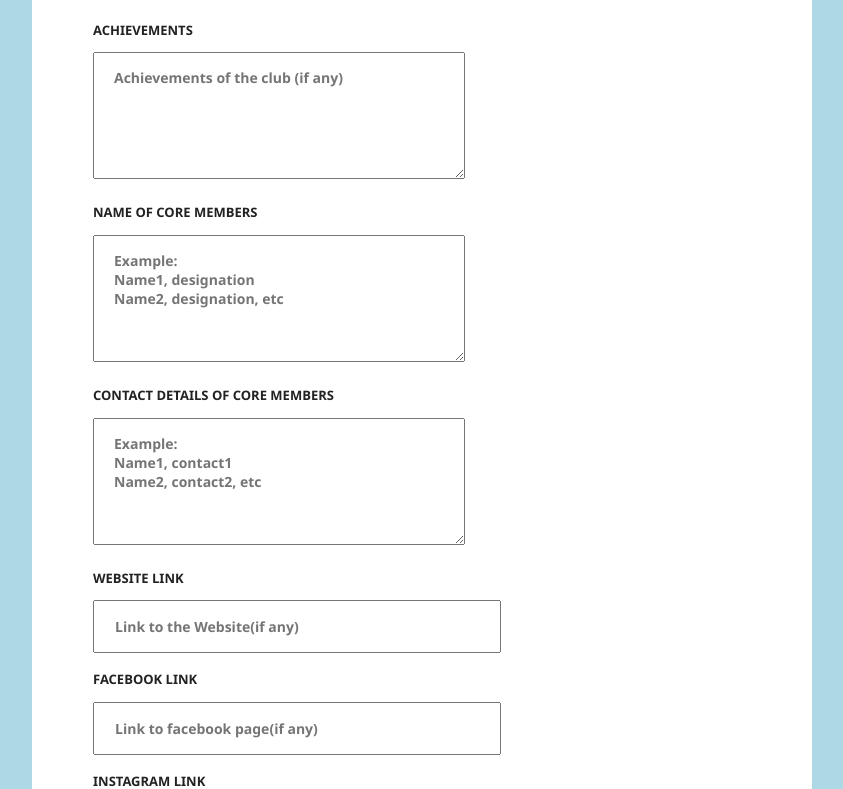
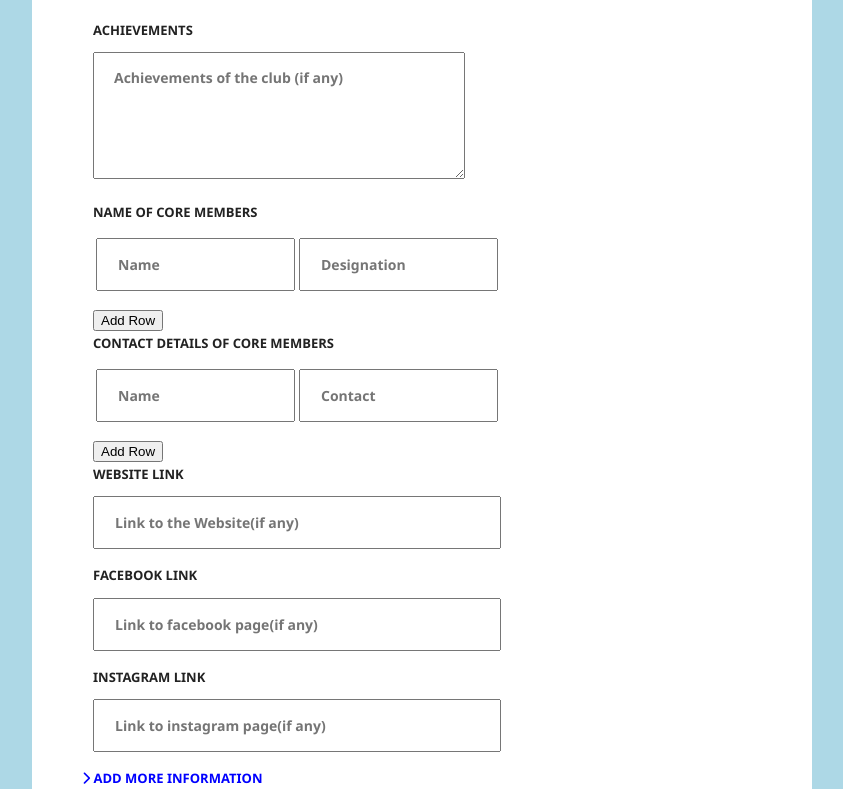
Before and after one commit to NoisyBotDude/daemon-project, a Flask app: page /admin/club/add in a window 1280 px wide. Shown: the part 588-1377 px from the top of the page, without its empty margins (218-1061 px from the left). Run offline with Flask 2, Linux system fonts and the light colour scheme; the visitor is signed in with stand-in values (Sample User, id 1); some libraries are stand-ins or nearby versions.

Commit message:
feat: added member tables

```diff
--- a/club_app/static/js/club_add.js
+++ b/club_app/static/js/club_add.js
@@ -9,3 +9,41 @@ function loadMore() {
         addInfoLink.innerHTML = '<i class="fas fa-chevron-right"></i>' + 'Add more information';
     }
 }
+
+// function addRow() {
+//     let x = 2;
+
+//     let row = document.createElement('tr');
+//     let column1 = document.createElement("td");
+
+//     const column1text = document.createTextNode(`Row ${x} Column 1`);
+
+//     column1.appendChild(column1text);
+//     let column2 = document.createElement("td");
+//     const column2text = document.createTextNode(`Row ${x} Column 2`);
+//     column2.appendChild(column2text);
+
+//     row.appendChild(column1);
+//     row.appendChild(column2);
+
+//     document.getElementsByClassName('table').appendChild(row);
+//     x++;
+// }
+
+function addRowMembers() {
+    var table = document.getElementById("table-1");
+    var row = table.insertRow(0);
+    var cell1 = row.insertCell(0);
+    var cell2 = row.insertCell(1);
+    cell1.innerHTML = "<input type='text' name= 'core-members' id='core-members-name-1' placeholder='Name' required>"
+    cell2.innerHTML = "<input type='text' name= 'core-members' id='core-members-details-1' placeholder='Designation' required>";
+}
+
+function addRowContacts() {
+    var table = document.getElementById("table-2");
+    var row = table.insertRow(0);
+    var cell1 = row.insertCell(0);
+    var cell2 = row.insertCell(1);
+    cell1.innerHTML = "<input type='text' name= 'core-members' id='core-members-name-2' placeholder='Name' required>"
+    cell2.innerHTML = "<input type='text' name= 'core-members' id='core-members-details-2' placeholder='Contact' required>";
+}
--- a/club_app/templates/admin/club_add.html
+++ b/club_app/templates/admin/club_add.html
@@ -1,5 +1,6 @@
 <!DOCTYPE html>
 <html lang="en">
+
 <head>
     <meta charset="UTF-8">
     <meta http-equiv="X-UA-Compatible" content="IE=edge">
@@ -9,35 +10,62 @@
     <script src="https://kit.fontawesome.com/433788771e.js" crossorigin="anonymous"></script>
     <link rel="stylesheet" href="/static/css/admin/club_add.css">
 </head>
+
 <body>
     <h1 style="text-align: center;"> Add Club Form</h1>
     <div class=container>
-        <form id="add-form" class="add-form" action="{{ url_for('admin.add_response') }}" method="POST" enctype="multipart/form-data">
+        <form id="add-form" class="add-form" action="{{ url_for('admin.add_response') }}" method="POST"
+            enctype="multipart/form-data">
             <div class="form-row">
                 <label for="name">Club Name</label>
                 <input type="text" name="name" id="name" placeholder="Club Name" required>
             </div>
             <div class="form-row">
                 <label for="description">Description</label>
-                <textarea name="description" id="description" cols="35" rows="5" placeholder="Short Description of the club" required></textarea>
+                <textarea name="description" id="description" cols="35" rows="5"
+                    placeholder="Short Description of the club" required></textarea>
             </div>
             <div class="form-row">
                 <label for="recruitement">Recruitement Process</label>
-                <textarea name="recruitement" id="recruitement" cols="35" rows="5" placeholder="Recruitement Process of the club"></textarea>
+                <textarea name="recruitement" id="recruitement" cols="35" rows="5"
+                    placeholder="Recruitement Process of the club"></textarea>
             </div>
             <div class="form-row">
                 <label for="achievements">Achievements</label>
-                <textarea name="achievements" id="achievemnets" cols="35" rows="5" placeholder="Achievements of the club (if any)"></textarea>
+                <textarea name="achievements" id="achievemnets" cols="35" rows="5"
+                    placeholder="Achievements of the club (if any)"></textarea>
             </div>
             <div class="form-row">
                 <label for="core-members">Name of core members</label>
-                <textarea name="core-members" id="core-members" cols="35" rows="5"
-                                        placeholder="Example:&#10;Name1, designation&#10;Name2, designation, etc" required></textarea>
+                <table id="table-1">
+                    <tbody>
+                        <tr>
+                            <td>
+                                <input type="text" name="core-members" id="core-members-name-1" placeholder="Name" required>
+                            </td>
+                            <td>
+                                <input type="text" name="core-members" id="core-members-details-1" placeholder="Designation" required>
+                            </td>
+                        </tr>
+                    </tbody>
+                </table>
+                <button id="add-row" onclick="addRowMembers()" type="button">Add Row</button>
             </div>
             <div class="form-row">
-                <label for="contact-details">Contact details of core members</label>
-                <textarea name="contact-details" id="contact-details" cols="35" rows="5"
-                                        placeholder="Example:&#10;Name1, contact1&#10;Name2, contact2, etc" required></textarea>
+                <label for="core-members">Contact Details of Core Members</label>
+                <table id="table-2">
+                    <tbody>
+                        <tr>
+                            <td>
+                                <input type="text" name="core-members" id="core-members-name-2" placeholder="Name" required>
+                            </td>
+                            <td>
+                                <input type="text" name="core-members" id="core-members-details-2" placeholder="Contact" required>
+                            </td>
+                        </tr>
+                    </tbody>
+                </table>
+                <button id="add-row" onclick="addRowContacts()" type="button">Add Row</button>
             </div>
             <div class="form-row">
                 <label for="website-link">Website Link</label>
@@ -49,7 +77,8 @@
             </div>
             <div class="form-row">
                 <label for="instagram-link">Instagram Link</label>
-                <input type="url" name="instagram-link" id="instagram-link" placeholder="Link to instagram page(if any)">
+                <input type="url" name="instagram-link" id="instagram-link"
+                    placeholder="Link to instagram page(if any)">
             </div>
             <div class="form-text">
                 <a class="add-info-link" onclick="loadMore()" href="#" id="add-info-link">
@@ -59,19 +88,23 @@
                 <div class="add-info" style="display: none;">
                     <div class="form-row">
                         <label for="twitter-link">Twitter Link</label>
-                        <input type="url" name="twitter-link" id="twitter-link" placeholder="Link to twitter page(if any)">
+                        <input type="url" name="twitter-link" id="twitter-link"
+                            placeholder="Link to twitter page(if any)">
                     </div>
                     <div class="form-row">
                         <label for="youtube-link">Youtube Link</label>
-                        <input type="url" name="youtube-link" id="youtube-link" placeholder="Link to youtube page(if any)">
+                        <input type="url" name="youtube-link" id="youtube-link"
+                            placeholder="Link to youtube page(if any)">
                     </div>
                     <div class="form-row">
                         <label for="linkedin-link">Linkedin Link</label>
-                        <input type="url" name="linkedin-link" id="linkedin-link" placeholder="Link to linkedin page(if any)">
+                        <input type="url" name="linkedin-link" id="linkedin-link"
+                            placeholder="Link to linkedin page(if any)">
                     </div>
                     <div>
                         <label for="club-logo">Upload image of the club's logo</label>
-                        <input type="file" name="club-logo" accept="image/*" id="club-logo" placeholder="Place to upload logo" required>
+                        <input type="file" name="club-logo" accept="image/*" id="club-logo"
+                            placeholder="Place to upload logo" required>
                     </div>
 
                 </div>
@@ -89,10 +122,11 @@
             var recruitement = document.getElementById("recruitement").value;
             var facebook_link = document.getElementById("facebook-link").value;
 
-            if(facebook_link == "") {
+            if (facebook_link == "") {
                 facebook_link = "Not Available";
             }
         }
     </script>
 </body>
+
 </html>
```
Also changed, not shown: club_app/static/css/admin/club_add.css (+7 -6 lines).
